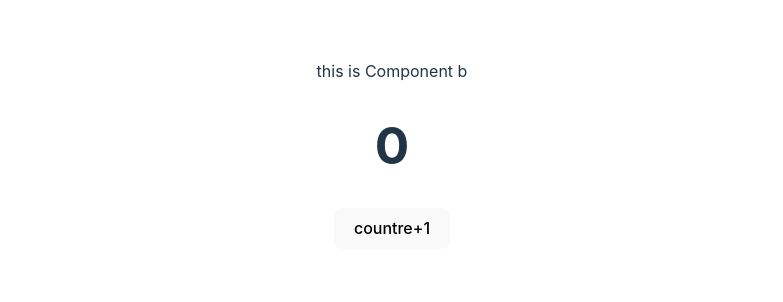
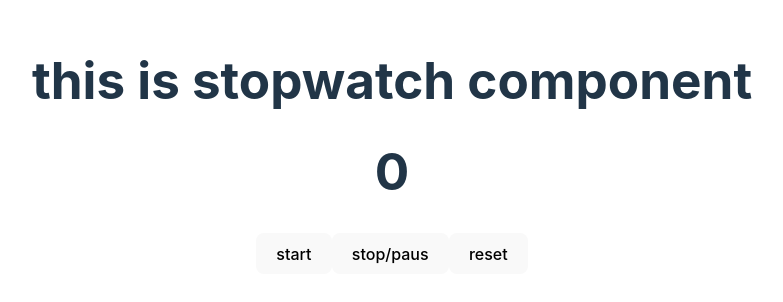
Before and after one commit to sesha472/react-vite-project1, a React (Vite) app: page / in a window 1280 px wide. Shown: the part 254-556 px from the top of the page, without its empty margins (248-1031 px from the left). Built offline with nearby package versions, Linux system fonts and the light colour scheme.

Commit message:
timer component prcticed

```diff
--- a/src/App.jsx
+++ b/src/App.jsx
@@ -1,9 +1,9 @@
 import React from "react";
 import "./App.css";
-import Practicehooks from './components/Practicehooks'
+import Stopwatch from './components/Stopwatch'
 function App() {
   return <div>
-   <Practicehooks/>
+<Stopwatch/>
   </div>;
 }
 
--- /dev/null
+++ b/src/components/Stopwatch.jsx
@@ -0,0 +1,41 @@
+import React, { useEffect, useRef, useState } from "react";
+const Stopwatch = () => {
+  const [time, settime] = useState(0);
+  const [timerstatus, settimerstatus] = useState(false);
+
+  const timeref = useRef(null);
+
+  useEffect(() => {
+    if (timerstatus) {
+      timeref.current = setInterval(() => {
+        settime((prvtime) => prvtime + 1000);
+      }, 1000);
+    } else {
+      clearInterval(timeref.current);
+    }
+    return () => clearInterval(timeref.current);
+  }, [timerstatus]);
+
+  const starttimer = () => {
+    settimerstatus(true);
+  };
+
+  const paustimer = () => {
+    settimerstatus(false);
+  };
+const resetimer=()=>{
+    settime(0)
+    settimerstatus(false)
+}
+  return (
+    <>
+      <h1>this is stopwatch component </h1>
+      <h1>{time}</h1>
+
+      <button onClick={starttimer}>start</button>
+      <button onClick={paustimer}>stop/paus</button>
+      <button onClick={resetimer}>reset</button>
+    </>
+  );
+};
+export default Stopwatch;
```
